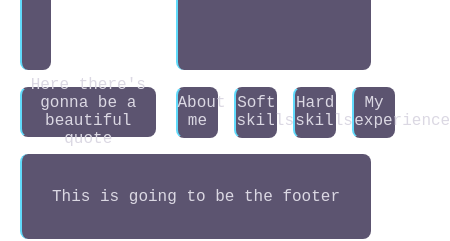
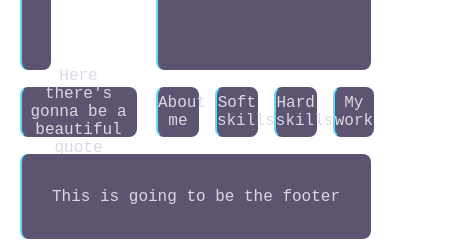
Before and after one commit to Nicolas-suarezhe/Portfolio, a React (Vite) app: page / in a window 390 px wide. Shown: the part 563-804 px from the top of the page, 450 px wide, since content can reach past the window. Built offline with nearby package versions, Linux system fonts and the light colour scheme.

Commit message:
more responsiveness

```diff
--- a/index.html
+++ b/index.html
@@ -2,7 +2,7 @@
 <html lang="en">
   <head>
     <meta charset="UTF-8" />
-    <link rel="icon" type="image/svg+xml" href='/src/assets/images/loguito.png' />
+    <link rel="icon" type="image/svg+xml" href="./src/assets/images/loguito.png" />
     <meta name="viewport" content="width=device-width, initial-scale=1.0" />
     <title>Nicolás Suárez</title>
   </head>
--- a/src/App.css
+++ b/src/App.css
@@ -54,11 +54,15 @@ body{
 }
 
 .box-container{
-  display: flex;
-  flex-direction: row;
-  justify-content: center;
+  display: grid;
   height: 70vh;
   width: 100vw;
+  grid-template-columns: 40vw 60vw ;
+  grid-template-rows: 60vh 10vh ;
+  grid-template-areas:
+  "icon-img detail-holder"
+  "quote-container all-btn-space"
+  ;
 }
 
 .holder-footer{
@@ -79,18 +83,12 @@ body{
   align-items: center;
 }
 
-.icon-img-quote{
-  display: flex;
-  flex-direction: column;
-  width: 40vw;
-  height: 70vh;
-}
-
 .icon-img{
   display: flex;
   flex-direction: row;
   width: 40vw;
   height: 60vh;
+  grid-area: icon-img;
 }
 
 .quote-container{
@@ -99,6 +97,7 @@ body{
   display: flex;
   justify-content: start;
   align-items: center;
+  grid-area: quote-container;
 }
 
 .quote{
@@ -108,7 +107,8 @@ body{
   border-left: 2px solid #61dbfb;
   color: #dbd8e3;
   height: 6vh;
-  width: 35vw;
+  width: 30vw;
+  margin-left: 5vw;
   display: flex;
   justify-content: center;
   align-items: center;
@@ -138,32 +138,24 @@ body{
   display: flex;
   justify-content: center;
   align-items: center;
-  width: 32vw;
+  width: 27vw;
   height: 60vh;
 }
 
 .my-photo{
-  width: 32vw;
+  width: 27vw;
   height: fit-content;
   border-radius: 50%;
-}
-
-.detail-and-btn{
-  width: 50vw;
-  height: 70vh;
-  display: flex;
-  flex-direction: column;
-  align-items: center;
-  justify-content: end;
 }
 
 .detail-holder{
   background-color: #5c5470;
   border-radius: 8px;
   border-left: 2px solid #61dbfb;
-  width: 50vw;
+  width: 55vw;
   height: 60vh;
   overflow-y: auto;
+  grid-area: detail-holder;
 }
 
 .all-btn-space{
@@ -172,7 +164,8 @@ body{
   align-items: center;
   gap: 1rem;
   height: 10vh;
-  width: 50vw;
+  width: 55vw;
+  grid-area: all-btn-space;
 }
 
 .social-icons{
@@ -200,6 +193,8 @@ body{
 }
 
 
+/* ------ QUERYS ------ */
+
 @media screen and (max-width:380px){
 
   *{
@@ -211,7 +206,7 @@ body{
 
   .biggest-box{
     width: 100vw;
-    height: 100vh;
+    height: 85vh;
   }
 
   .holder-title{
@@ -231,25 +226,33 @@ body{
     height: 70vh;
     width: 100vw;
     position: relative;
+    grid-template-columns: 40vw 60vw ;
+    grid-template-rows: 36vh 24vh 10vh ;
+    grid-template-areas:
+    "icon-img detail-holder"
+    "quote-container detail-holder"
+    "all-btn-space all-btn-space"
+    ;
   }
 
   .holder-footer{
     height: 15vh;
+    width: 100vw;
   }
 
-  .icon-img-quote{
-    height: 70vh;
-    width: 40vw;
+  .footer{
+    width: 90vw;
   }
 
   .icon-img{
     display: flex;
     flex-direction: column;
-    height: 48vh;
+    height: 36vh;
+    width: 40vw;
   }
 
   .image-space{
-    width: 40vw;
+    width: 42vw;
   }
 
   .my-photo{
@@ -273,16 +276,17 @@ body{
   }
 
   .quote-container{
-    height: 12vh;
+    height: 24vh;
     width: 40vw;
     display: flex;
     justify-content: end;
     align-items: center;
+    grid-area: quote-container;
   }
 
   .quote{
-    height: 12vh;
-    width: 35vw;
+    height: 24vh;
+    width: 36vw;
   }
 
   .detail-and-btn{
@@ -292,14 +296,19 @@ body{
 
   .detail-holder{
     height: 60vh;
-    width: 50vw;
+    width: 60vw;
   }
 
   .all-btn-space{
     position: relative;
-    width: 90vw;
+    width: 100vw;
     display: flex;
-    justify-content: start;
+    justify-content: center;
+    align-items: center;
+  }
+
+  .options-btn{
+    width: 18.75vw;
   }
 
 }
--- a/src/components/HolderComponent.jsx
+++ b/src/components/HolderComponent.jsx
@@ -34,7 +34,6 @@ const HolderComponent = () => {
                         <img className='my-logo' src={images.myLogo} alt="" />
                     </div>
                     <div className='box-container'>
-                        <div className='icon-img-quote' >
                             <div className='icon-img'>
                                 <div className='left-info' >
                                         <div className="images-icons">
@@ -52,8 +51,6 @@ const HolderComponent = () => {
                                     Here there's gonna be a beautiful quote
                                 </p>
                             </div>
-                        </div>
-                        <div className='detail-and-btn'>
                             <div className='detail-holder' >
                                 {page === 0 && 'hi'}
                                 {page === 1 && <DetailInfo/>}
@@ -65,9 +62,8 @@ const HolderComponent = () => {
                                 <button onClick={openPageInfo} className='options-btn' >About me</button>
                                 <button onClick={openPageSoft} className='options-btn' >Soft skills</button>
                                 <button onClick={openPageHard} className='options-btn' >Hard skills</button>
-                                <button onClick={openPageExp} className='options-btn' >My experience</button>
+                                <button onClick={openPageExp} className='options-btn' >My work</button>
                             </div>
-                        </div>
                     </div>
                 </div>
                 <div className='holder-footer' >
```
